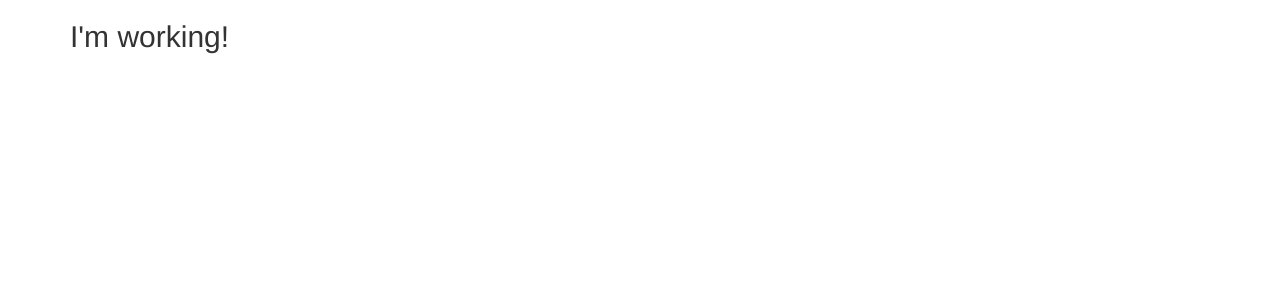
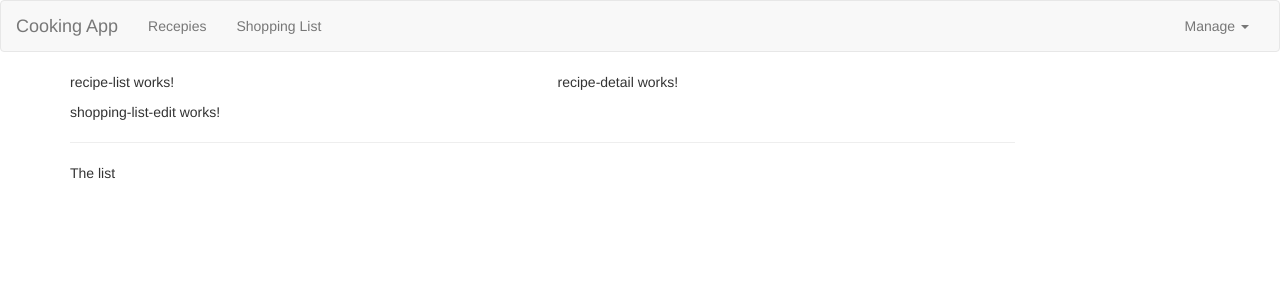
Before and after one commit to raquelbcarballo/cooking-app, an Angular app: page / in a window 1280 px wide. Shown: the top 300 px of the page. Built offline with nearby package versions, Linux system fonts and the light colour scheme.

Commit message:
add navbar

```diff
--- a/src/app/app.component.html
+++ b/src/app/app.component.html
@@ -1,7 +1,9 @@
+<app-header></app-header>
 <div class="container">
   <div class="row">
     <div class="col-md-12">
-      <h2>I'm working!</h2>
+      <app-recipe-book></app-recipe-book>
+      <app-shopping-list></app-shopping-list>
     </div>
   </div>
 </div>
--- a/src/app/header/header.component.html
+++ b/src/app/header/header.component.html
@@ -1 +1,26 @@
-<p>header works!</p>
+<nav class="navbar navbar-default">
+    <div class="container-fluid">
+        <div class="navbar-header">
+            <a href="#" class="navbar-brand">Cooking App</a>
+        </div>
+
+        <div class="collapse navbar-collapse">
+            <ul class="nav navbar-nav">
+                <li><a href="#">Recepies</a></li>
+                <li><a href="#">Shopping List</a></li>
+            </ul>
+            <ul class="nav navbar-nav navbar-right">
+                <li class="dropdown">
+                    <a href="#" class="dropdown-toggle" role="button">
+                        Manage <span class="caret"></span>
+                    </a>
+                    <ul class="dropdown-menu">
+                        <li><a href="#">Save Data</a></li>
+                        <li><a href="#">Save Data</a></li>
+                    </ul>
+                </li>
+            </ul>
+        </div>
+
+    </div>
+</nav>
--- a/src/app/recipe-book/recipe-book.component.html
+++ b/src/app/recipe-book/recipe-book.component.html
@@ -1 +1,8 @@
-<p>recipe-book works!</p>
+<div class="row">
+    <div class="col-md-5">
+        <app-recipe-list></app-recipe-list>
+    </div>
+    <div class="col-md-7">
+        <app-recipe-detail></app-recipe-detail>
+    </div>
+</div>
--- a/src/app/shopping-list/shopping-list.component.html
+++ b/src/app/shopping-list/shopping-list.component.html
@@ -1 +1,7 @@
-<p>shopping-list works!</p>
+<div class="row">
+    <div class="col-xs-10">
+        <app-shopping-list-edit></app-shopping-list-edit>
+        <hr>
+        <p>The list</p>
+    </div>
+</div>
```
